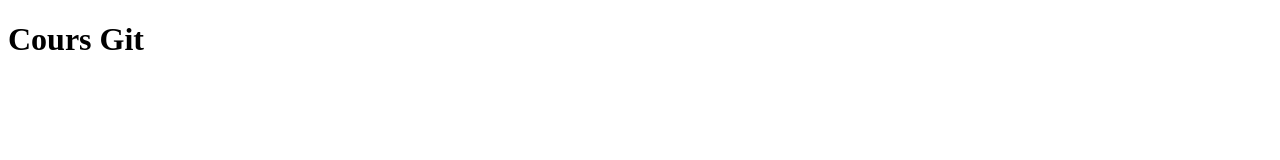
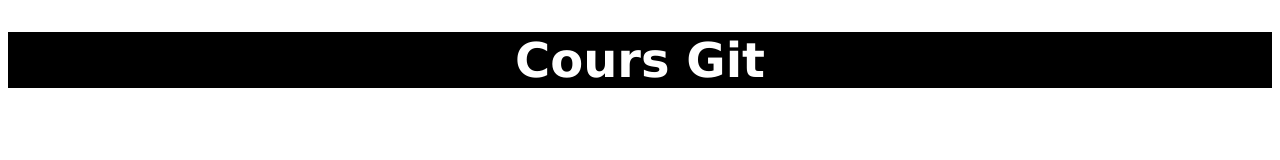
Before and after one commit to sycill/clone_mon_site_web, a plain HTML site: page index.html in a window 1280 px wide. Drawn offline with Linux system fonts and the light colour scheme.

Commit message:
ajout del'ID top-banner, plus custom CSS

```diff
--- a/index.html
+++ b/index.html
@@ -9,6 +9,6 @@
 </head>
 <body>
     <!-- Titre -->
-    <h1>Cours Git</h1>
+    <h1 id="top-banner">Cours Git</h1>
 </body>
 </html>
--- a/style.css
+++ b/style.css
@@ -0,0 +1,10 @@
+body {
+  font-family: Verdana, Geneva, Tahoma, sans-serif;
+}
+
+#top-banner {
+  background-color: black;
+  color: white;
+  font-size: 3rem;
+  text-align: center;
+}
```
